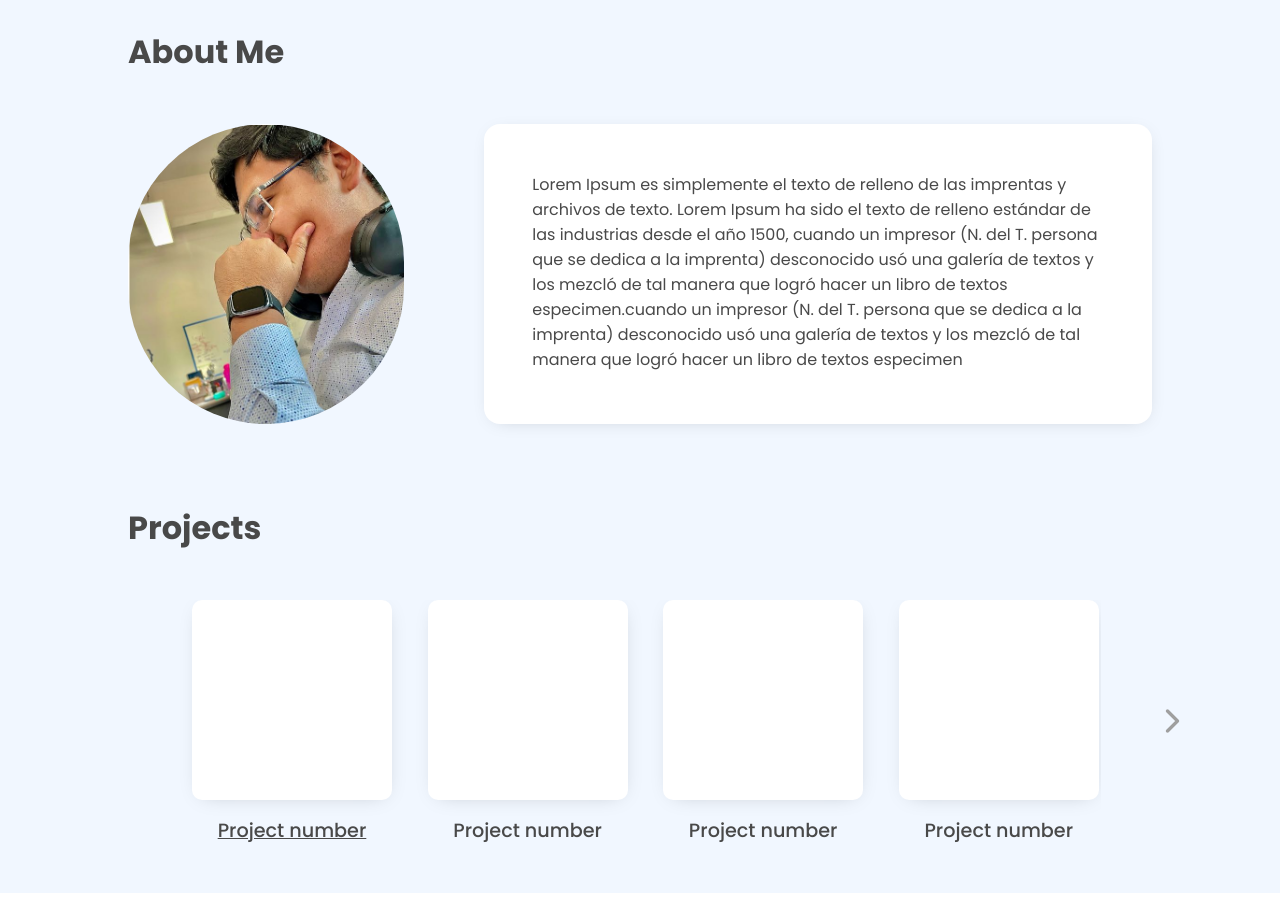
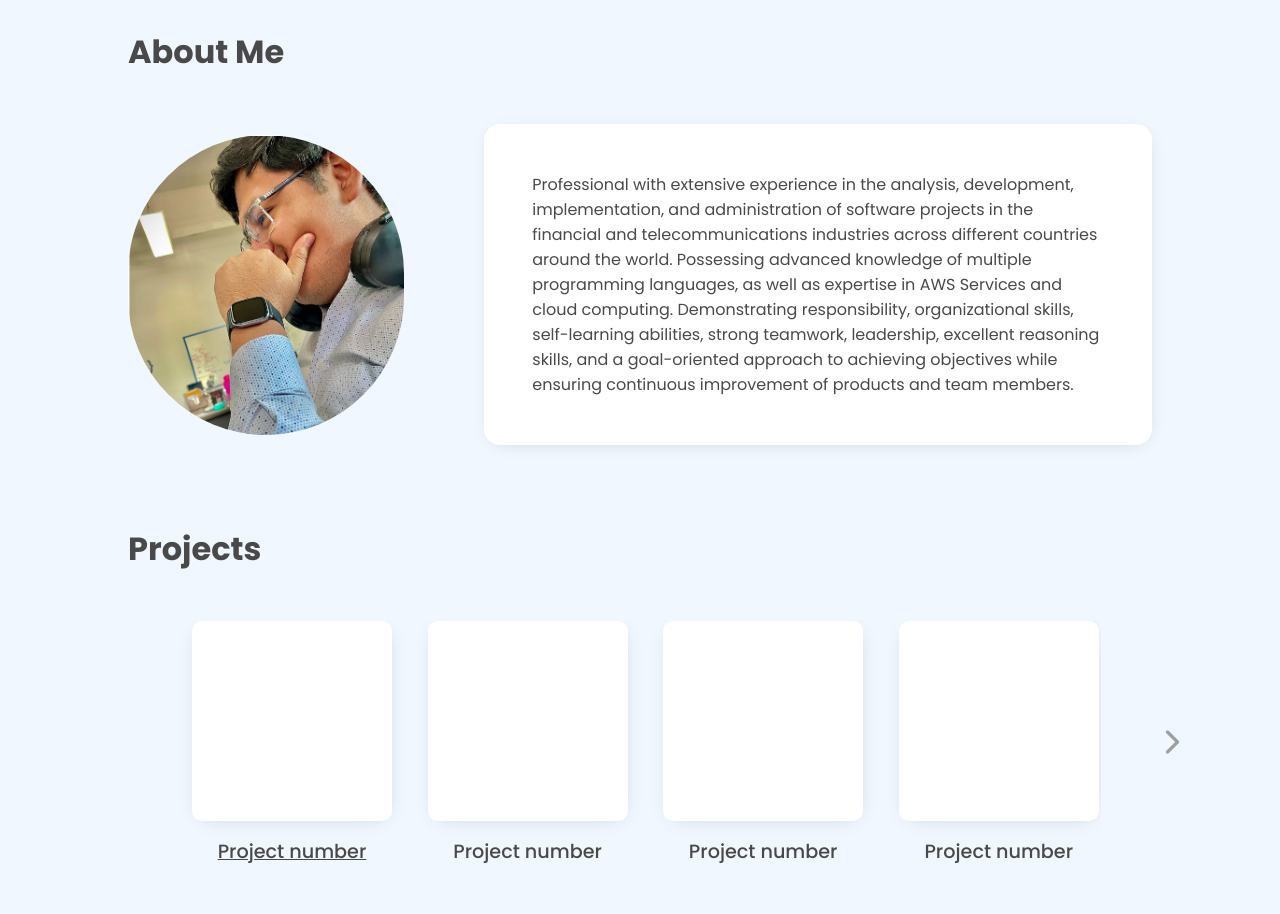
Before and after one commit to henryztrada2109/hh_page_profile, a website: page index.html in a window 1280 px wide. Shown: the part 820-1734 px from the top of the page. Before the commit the page ends 1713 px from the top, so only its background shows below. Drawn offline with Linux system fonts and the light colour scheme.

Commit message:
Text about me

```diff
--- a/index.html
+++ b/index.html
@@ -27,7 +27,7 @@
                 <a href="https://github.com/henryztrada2109" target="_blank" rel="noopener noreferrer" class="github">
                     <i class="fa-brands fa-square-github"></i>
                 </a>
-                <a href="https://www.linkedin.com/in/henry-leonel-hernandez-estrada-02344496/" target="_blank"
+                <a href="https://www.linkedin.com/in/henry-leonel-hernandez-estrada-02344496" target="_blank"
                     rel="noopener noreferrer" class="linkedin">
                     <i class="fa-brands fa-linkedin"></i>
                 </a>
@@ -41,12 +41,12 @@
         <div class="about_container">
             <div class="image__profile"></div>
             <p class="about_description">
-                Lorem Ipsum es simplemente el texto de relleno de las imprentas y archivos de texto. Lorem Ipsum ha sido
-                el texto de relleno estándar de las industrias desde el año 1500, cuando un impresor (N. del T. persona
-                que se dedica a la imprenta) desconocido usó una galería de textos y los mezcló de tal manera que logró
-                hacer un libro de textos especimen.cuando un impresor (N. del T. persona que se dedica a la imprenta)
-                desconocido usó una galería de textos y los mezcló de tal manera que logró hacer un libro de textos
-                especimen
+                Professional with extensive experience in the analysis, development, implementation, and administration
+                of software projects in the financial and telecommunications industries across different countries around
+                the world. Possessing advanced knowledge of multiple programming languages, as well as expertise in AWS
+                Services and cloud computing. Demonstrating responsibility, organizational skills, self-learning abilities,
+                strong teamwork, leadership, excellent reasoning skills, and a goal-oriented approach to achieving objectives
+                while ensuring continuous improvement of products and team members.
             </p>
         </div>
 
```
